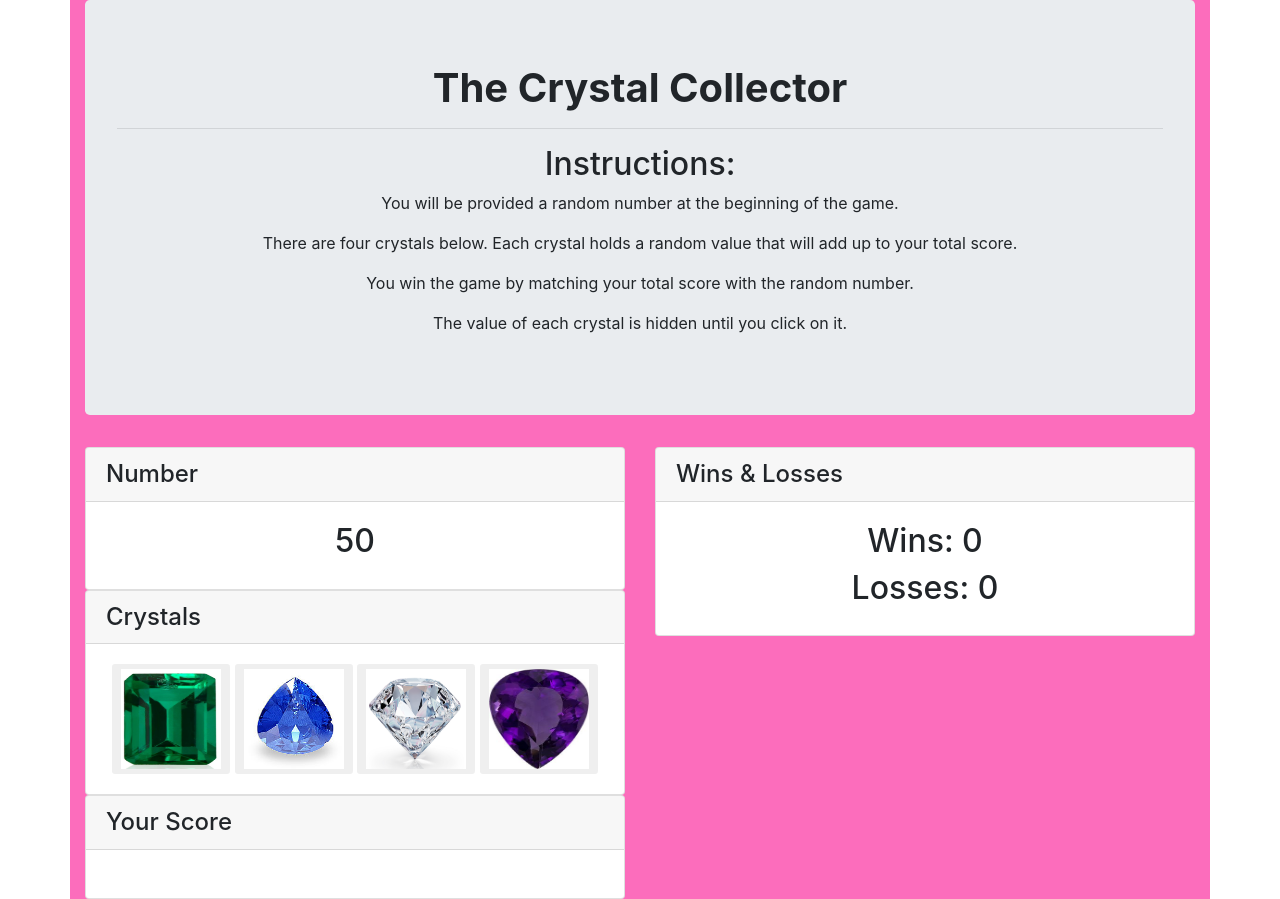
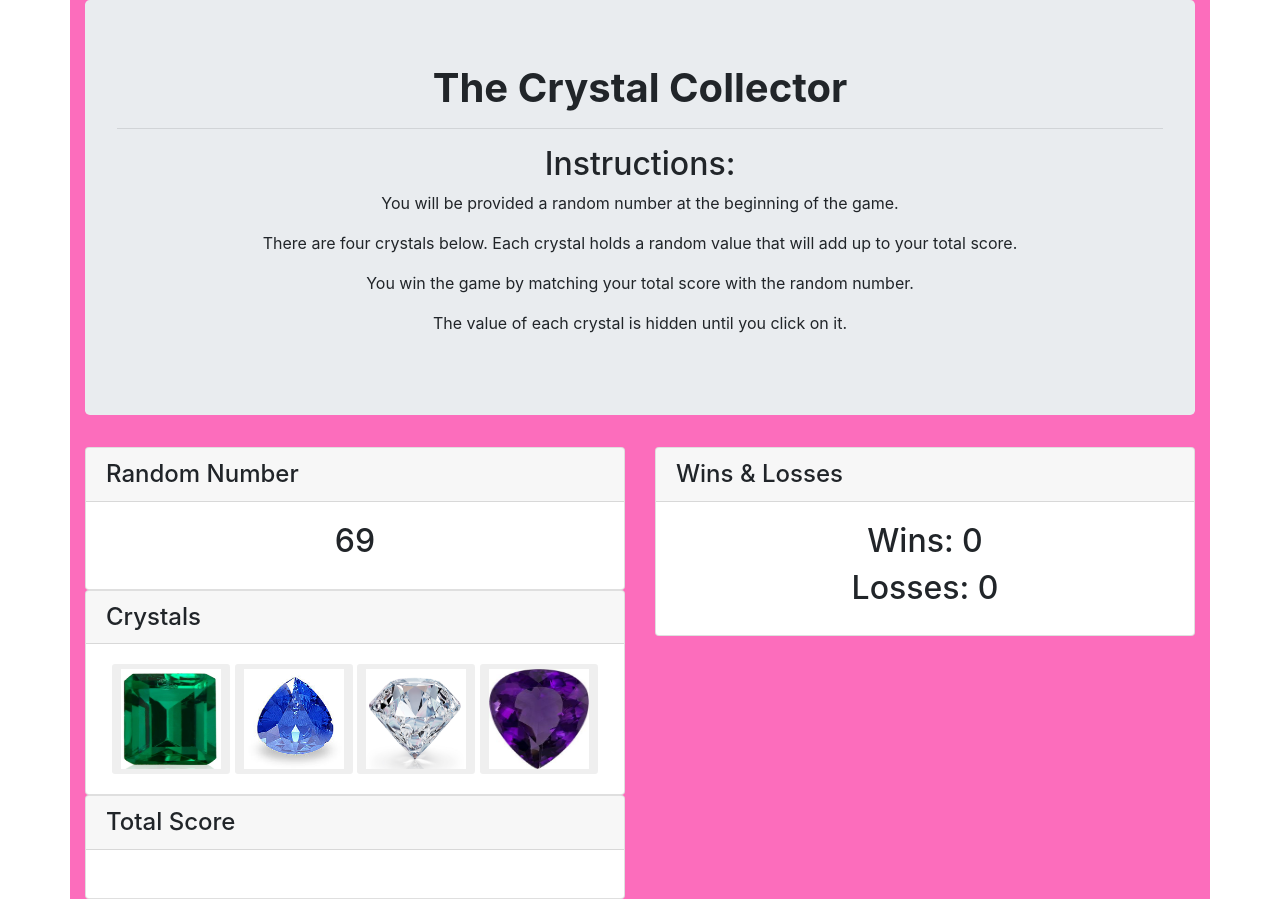
Before and after one commit to RionKellsi/unit-4-game, a plain HTML site: page index.html in a window 1280 px wide. Drawn offline with nearby package versions, Linux system fonts and the light colour scheme.

Commit message:
Final Commit

```diff
--- a/assets/javascript/game.js
+++ b/assets/javascript/game.js
@@ -1,7 +1,7 @@
 $(document).ready(function() {
 
 //Generate random number to be guessed
-var randomNumber = Math.floor(Math.random()*120);
+var randomNumber = Math.floor(Math.random()*120+19);
 
 // Display random Number in the HTML
 $("#number").html(randomNumber);
--- a/index.html
+++ b/index.html
@@ -34,7 +34,7 @@
       <div class="col-lg-6">
 
         <div id="numbers" class="card">
-          <h4 class="card-header">Number</h4>
+          <h4 class="card-header">Random Number</h4>
           <div class="card-body">
             <div class="text-center">
               <!--The random Number-->
@@ -62,7 +62,7 @@
         </div>
 
         <div id="results" class="card">
-          <h4 class="card-header">Your Score</h4>
+          <h4 class="card-header">Total Score</h4>
           <div class="card-body">
             <div class="text-center">
               <!-- the results of the crystals -->
```
